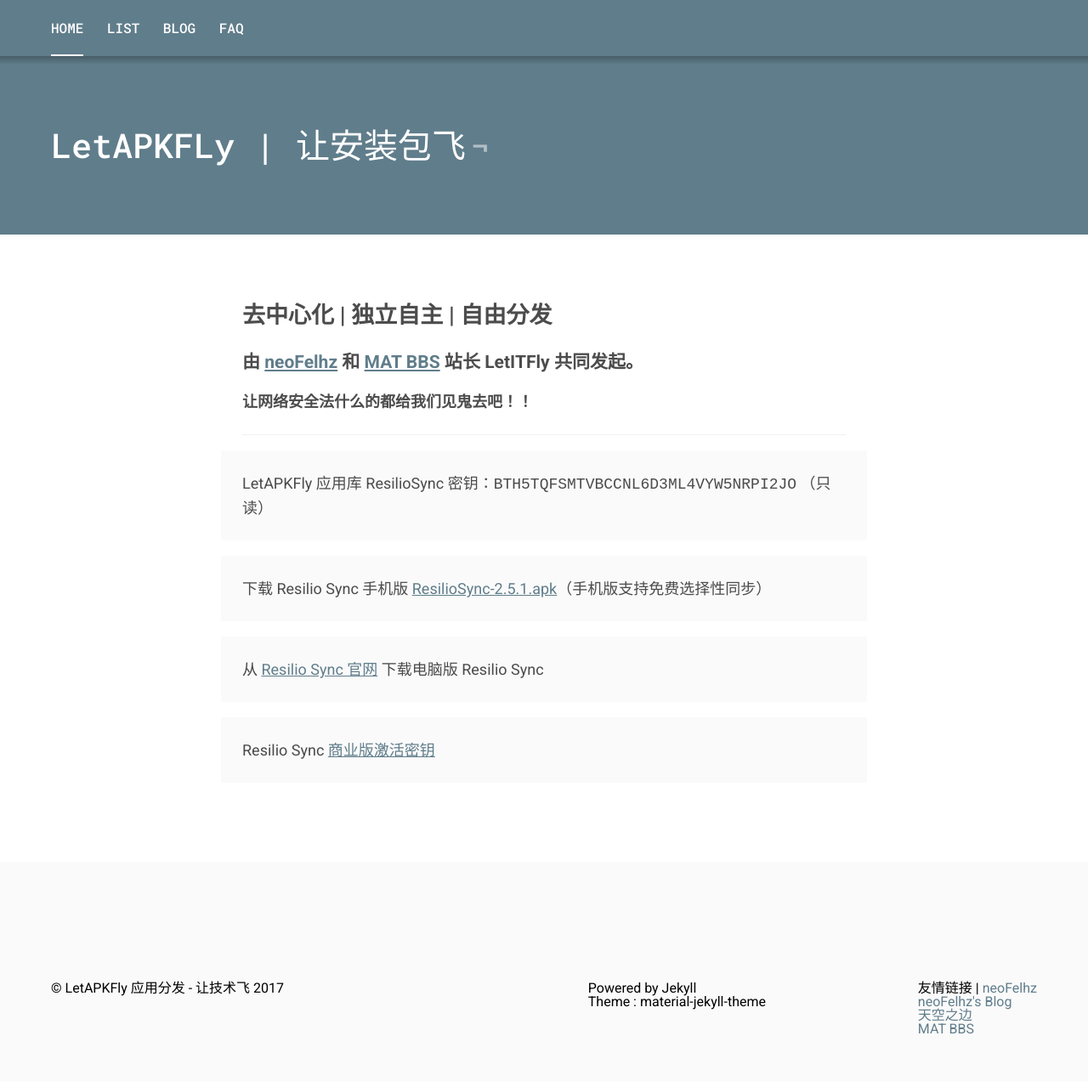
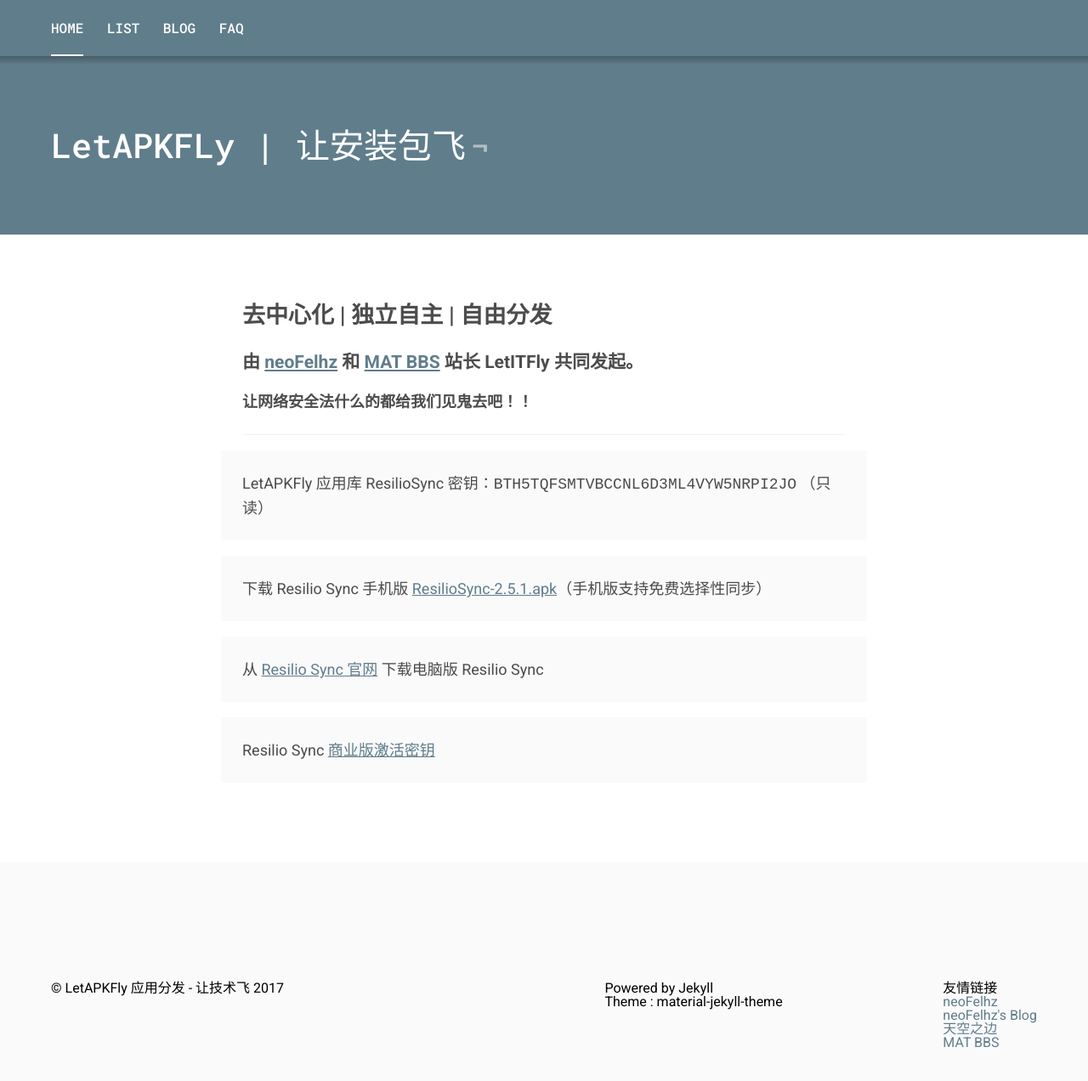
Before and after one commit to neoFelhz/LetAPKFly, a Jekyll site: the page built from index.md, in a window 1280 px wide and 1314 px high. Shown: the top 1272 px of the window at 85% size. Built offline with Jekyll 4.4.1, drawn with Linux system fonts in a browser that asks for light colours.

```diff
--- a/_includes/footer.html
+++ b/_includes/footer.html
@@ -7,7 +7,9 @@
         <br>
         <span>Theme : material-jekyll-theme</span>
         </p>
-        <p>友情链接 | <span><a href="https://nfz.moe">neoFelhz</a></span>
+        <p>友情链接<!--
+            --><br>
+            <span><a href="https://nfz.moe">neoFelhz</a></span>
             <br>
             <span><a href="https://blog.nfz.moe">neoFelhz's Blog</a></span>
             <br>
```
